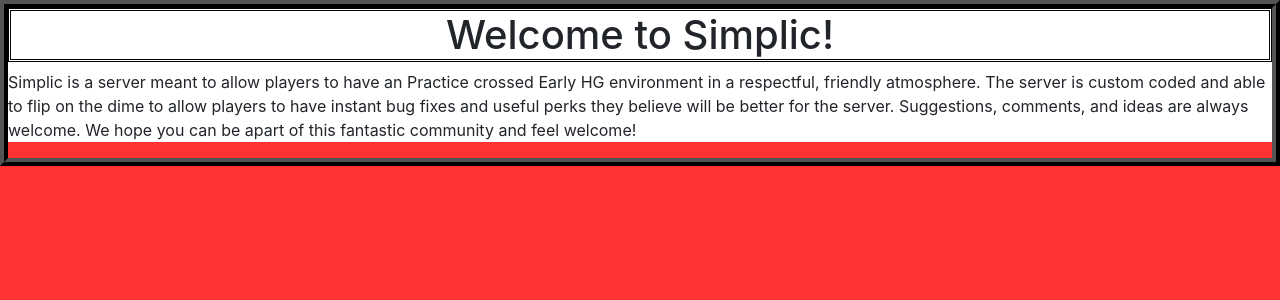
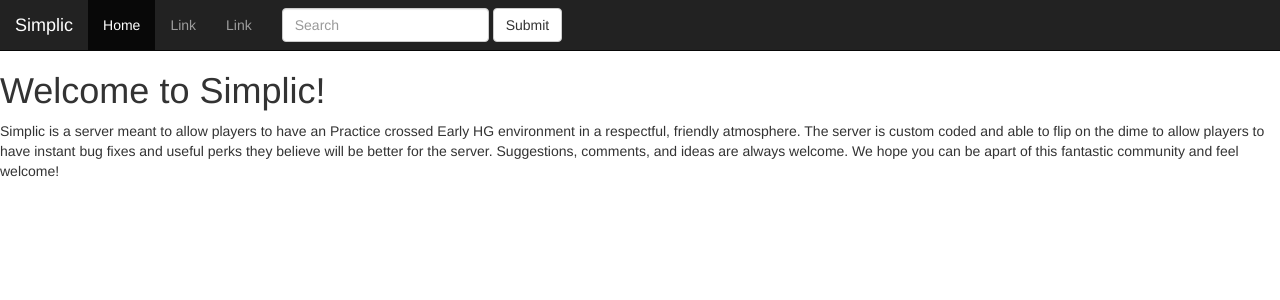
Before and after one commit to TylerJunek/Simplic_Website, a PHP site: page / in a window 1280 px wide. Shown: the top 300 px of the page. Run offline with PHP 8.4, Linux system fonts and the light colour scheme.

Commit message:
Fixing Header

```diff
--- a/Simplic_Website/header.php
+++ b/Simplic_Website/header.php
@@ -1,5 +1,39 @@
 <!DOCTYPE html>
-<html>
-    <html lang="en-US">
-    <link rel="stylesheet" href="s_styles.css">
-    <link rel="stylesheet" href="https://stackpath.bootstrapcdn.com/bootstrap/4.1.2/css/bootstrap.min.css" integrity="sha384-Smlep5jCw/wG7hdkwQ/Z5nLIefveQRIY9nfy6xoR1uRYBtpZgI6339F5dgvm/e9B" crossorigin="anonymous">
+<html lang="en-US">
+    <head>
+        <link rel="stylesheet" href="s_styles.css">
+        <title>Simplic</title>
+        <meta charset="utf-8">
+        <meta name="viewport" content="width=device-width, initial-scale=1">
+        <link rel="stylesheet" href="https://maxcdn.bootstrapcdn.com/bootstrap/3.3.7/css/bootstrap.min.css">
+        <script src="https://ajax.googleapis.com/ajax/libs/jquery/3.3.1/jquery.min.js"></script>
+        <script src="https://maxcdn.bootstrapcdn.com/bootstrap/3.3.7/js/bootstrap.min.js"></script>
+    </head>
+    <body>
+        <nav class="navbar navbar-inverse navbar-static-top">
+            <div class="container-fluid">
+                <div class="navbar-header">
+                    <a class="navbar-brand" href="#">Simplic</a>
+                </div>
+                <ul class="nav navbar-nav">
+                    <li class="active"><a href="#">Home</a></li>
+                    <li><a href="#">Link</a></li>
+                    <li><a href="#">Link</a></li>
+                </ul>
+                <script type="text/javascript">
+                    function validateSearch() {
+                        var a = document.forms["playerSearch"]["search"].value;
+                        if (a==null || a=="") {
+                            alert("Please enter a value in the field.");
+                            return false;
+                        }
+                    }
+                </script>
+                <form class="navbar-form navbar-left" name="playerSearch" onsubmit="return validateSearch()" action="#">
+                    <div class="form-group">
+                        <input type="text" class="form-control" placeholder="Search" name="search">
+                    </div>
+                    <button type="submit" class="btn btn-default">Submit</button>
+                </form>
+            </div>
+        </nav>
--- a/Simplic_Website/s_styles.css
+++ b/Simplic_Website/s_styles.css
@@ -14,9 +14,8 @@
     display: inline-block;
 }
 
-.dropdown content {
-    display: none;
-    position: absolute;
+.box {
+    background: #1e1e1e;
 }
 
 .dropdown-content a {
@@ -41,17 +40,3 @@
 .dropdown:hover .dropbtn {
     background-color: #3e8e41;
 }
-
-h1 {
-    font-size: 24px;
-    flood-color: red;
-    border: 3px black;
-    border-style: double;
-    text-align: center;
-}
-
-html {
-    background-color: #ff3333;
-    border: 8px black;
-    border-style: ridge;
-}
```
Also changed, not shown: Simplic_Website/index.php (line endings or trailing spaces).
